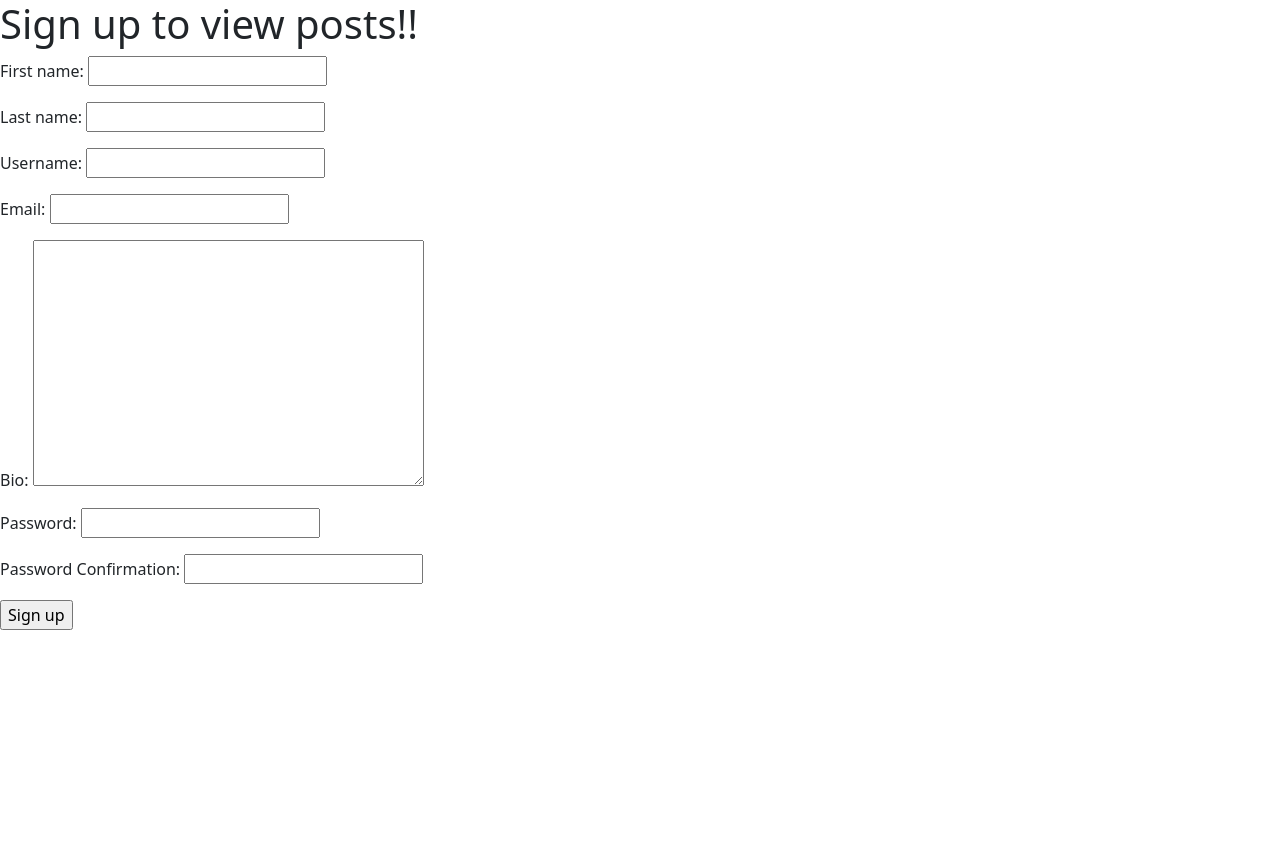
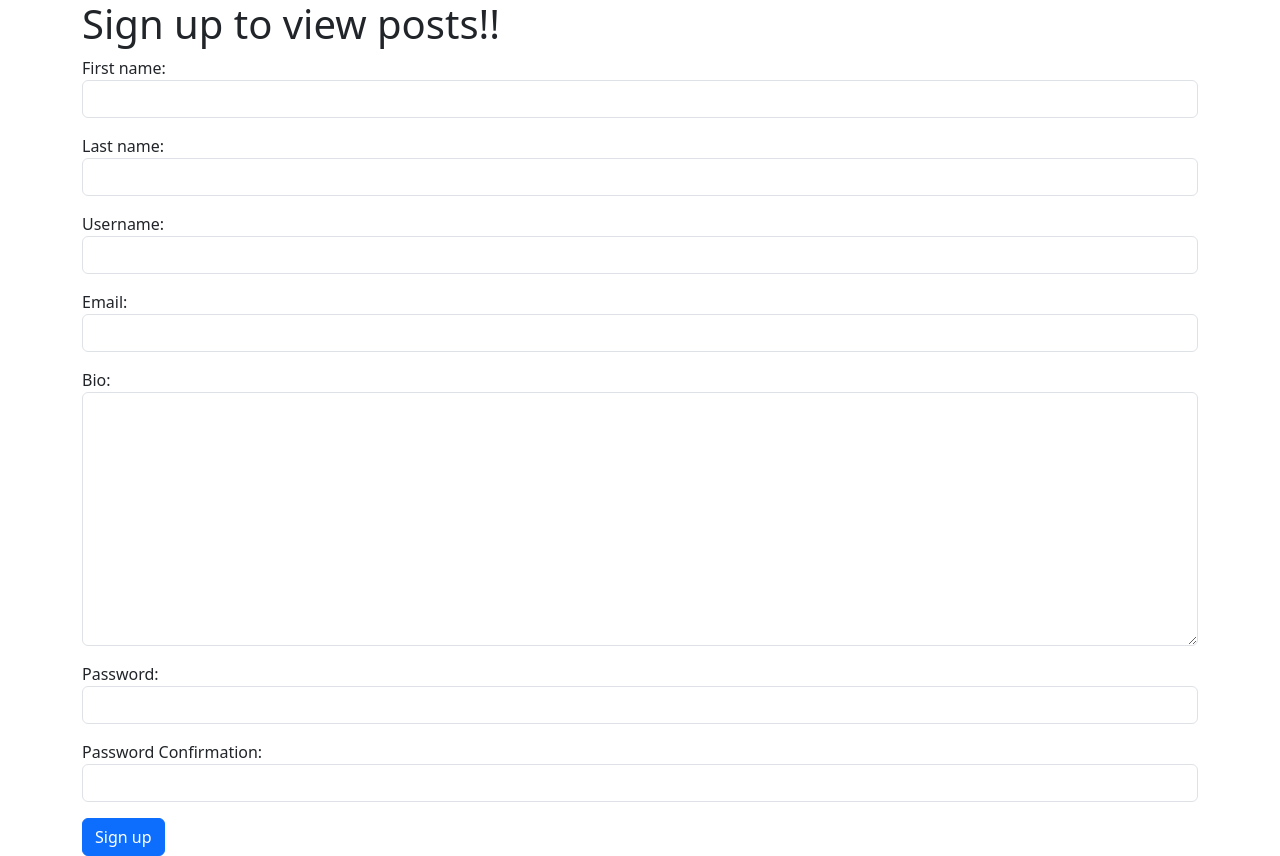
Before and after one commit to AniadHossain/TwitterClone, a Django app: page /sign_up/ in a window 1280 px wide. Before the commit the page ends 800 px from the top, so only its background shows below. Run offline with Django 3.2, Linux system fonts and the light colour scheme; some libraries are stand-ins or nearby versions.

Commit message:
style sign up page with bootstrap

```diff
--- a/microblogs/templates/sign_up.html
+++ b/microblogs/templates/sign_up.html
@@ -1,11 +1,44 @@
 {% extends 'base.html' %}
 {% block body %}
-        <h1>Sign up to view posts!!</h1>
-        <form action="{% url 'sign_up' %}" method="post">
-            {% csrf_token %}
-            {{ form.as_p }}
-            <input type="submit" value="Sign up">
-        </form>
+
+<div class = "container">
+    <div class = "row">
+        <div class = "col-12">
+            <h1>Sign up to view posts!!</h1>
+            <form action="{% url 'sign_up' %}" method="post">
+                {% csrf_token %}
+                {% load widget_tweaks %}
+                {% for field in form %}
+
+                    <div class="mb-3">
+                        {{ field.label_tag }}
+                        {% if form.is_bound %}
+                            {% if field.errors %}
+                                {% render_field field class="form-control is-invalid" %}
+                            {% else %}
+                                {% render_field field class="form-control is-valid" %}
+                            {% endif %}
+                        {% else %}
+                            {% render_field field class="form-control" %}
+                        {% endif %}
+                        <div class="valid-feedback">
+                            Looks good!
+                        </div>
+                        <div class="invalid-feedback">
+                            {{field.errors}}
+                        </div>
+
+                    </div>
+
+                {% endfor %}
+                <input type="submit" value="Sign up" class="btn btn-primary">
+            </form>
+
+        </div>
+
+    </div>
+
+</div>
 
 
 {% endblock %}
--- a/twitterClone/settings.py
+++ b/twitterClone/settings.py
@@ -38,6 +38,7 @@ INSTALLED_APPS = [
     'django.contrib.messages',
     'django.contrib.staticfiles',
     'microblogs',
+    'widget_tweaks',
 ]
 
 MIDDLEWARE = [
```
Also changed, not shown: requirements.txt (added, +9 -0 lines).
